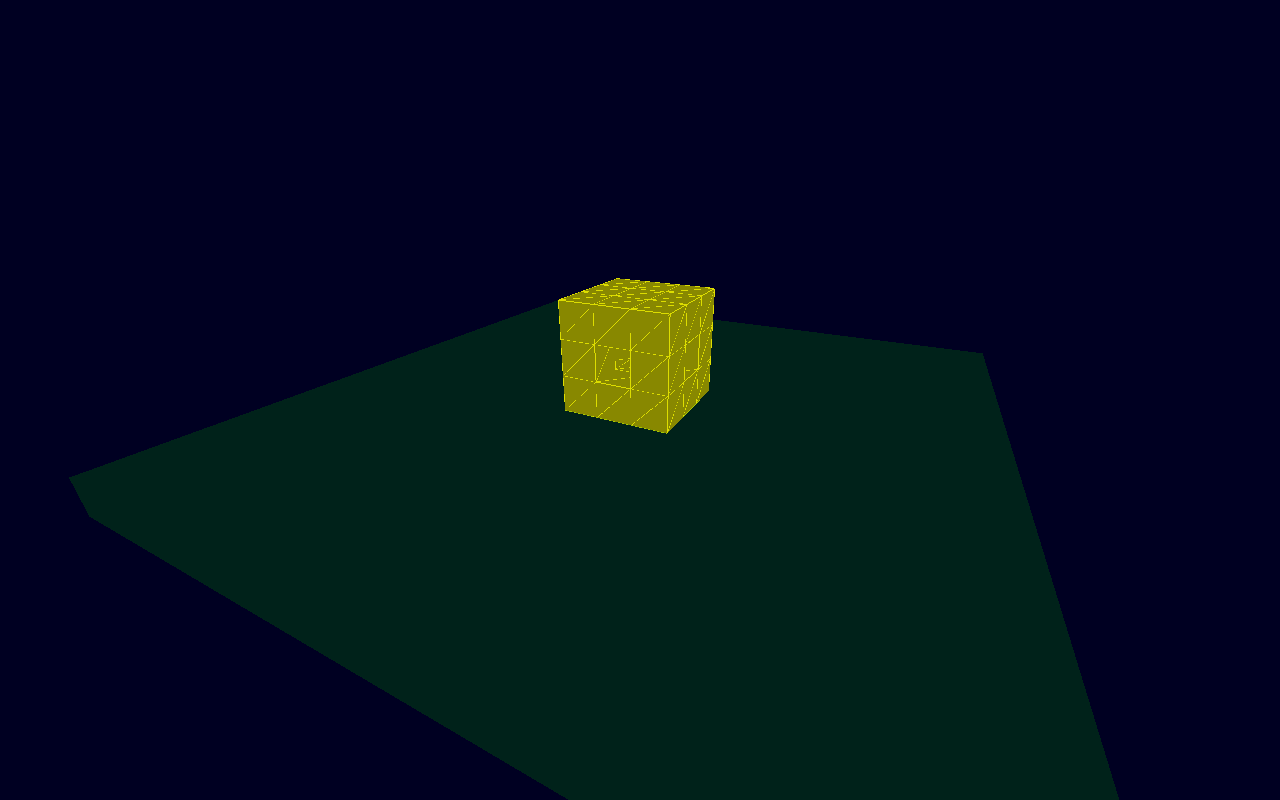
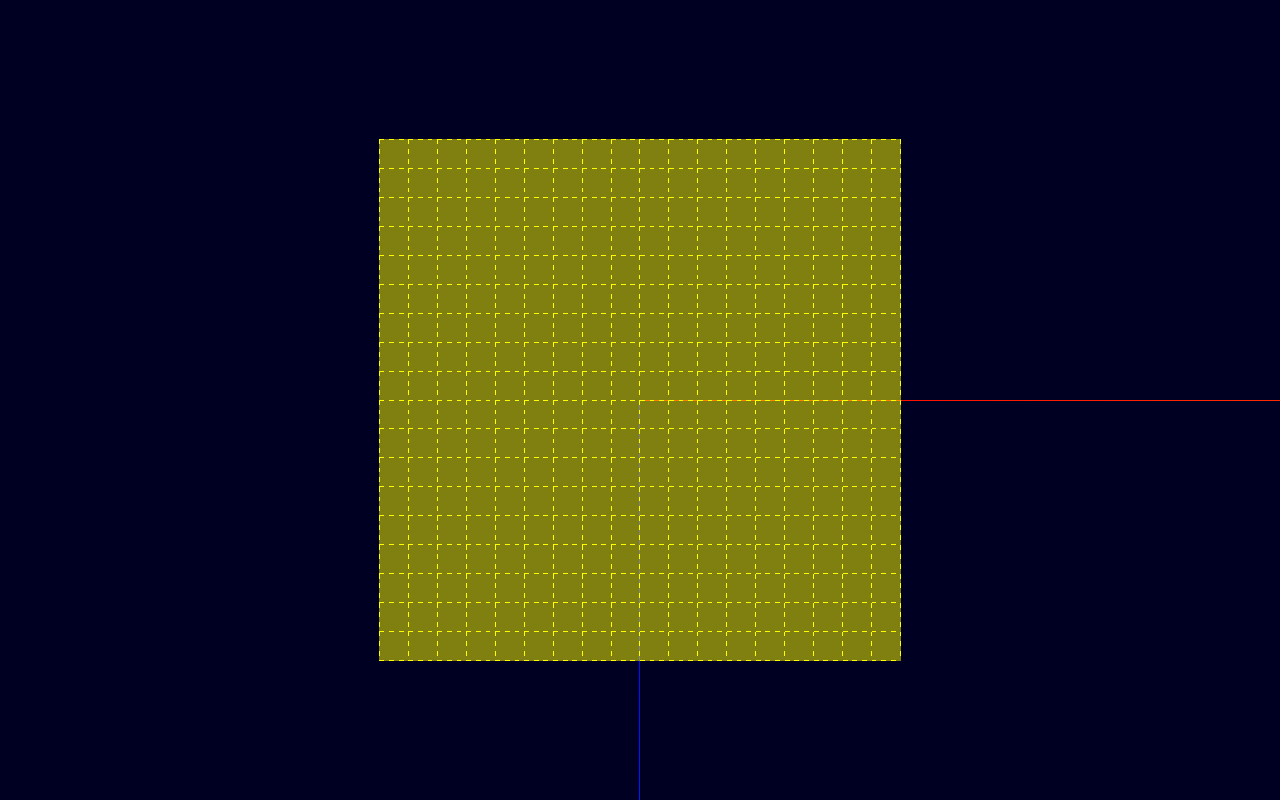
Before and after one commit to WillySu/cubic-city, a plain HTML site: page index.htm in a window 1280 px wide. Drawn offline with nearby package versions, Linux system fonts and the light colour scheme; animation ran at ten frames a second.

Commit message:
Add GridPlane

```diff
--- a/index.htm
+++ b/index.htm
@@ -5,6 +5,7 @@
     <script src="https://cdnjs.cloudflare.com/ajax/libs/three.js/r128/three.min.js"></script>
     <script src="js/libs/three/OrbitControls.js"></script>
     <script src="js/libs/BuildingBlock.js"></script>
+    <script src="js/libs/GridPlane.js"></script>
     <script src="js/index.js"></script>
     <link rel="stylesheet" type="text/css" href="css/index.css">
   </head>
--- a/js/index.js
+++ b/js/index.js
@@ -1,4 +1,4 @@
-const UNIT = 6;
+const UNIT = 12;
 
 const scene = new THREE.Scene();
 scene.background = new THREE.Color(0x000022);
@@ -13,7 +13,8 @@ controls.maxPolarAngle = Math.PI / 2;
 function resize () {
   const { innerWidth, innerHeight } = window
   camera.aspect = innerWidth / innerHeight;
-  camera.position.set(UNIT, UNIT, UNIT * 2);
+  // camera.position.set(UNIT, UNIT * 2, UNIT * 6);
+  camera.position.set(0, UNIT * 9, 0);
   camera.lookAt(0, 0, 0);
   camera.updateProjectionMatrix();
 
@@ -26,15 +27,22 @@ function resize () {
 function init () {
   scene.add(new THREE.AxesHelper(500));
 
-  const geometry = new THREE.BoxGeometry(UNIT * 3, 1, UNIT * 3);
-  const material = new THREE.MeshBasicMaterial({ color: 0x008800, opacity: 0.25, transparent: true });
-  const plane = new THREE.Mesh(geometry, material);
-  plane.position.set(0, -0.5, 0);
-  scene.add(plane);
+  /* const groundGeometry = new THREE.BoxGeometry(UNIT * 3, 1, UNIT * 3);
+  const groundMaterial = new THREE.MeshBasicMaterial({ color: 0x008800, opacity: 0.25, transparent: true });
+  const ground = new THREE.Mesh(groundGeometry, groundMaterial);
+  ground.position.set(0, -0.5, 0);
+  scene.add(ground);
 
   const buildingBlock = getBuildingBlock()
   buildingBlock.position.set(0, 1.5, 0);
-  scene.add(buildingBlock);
+  scene.add(buildingBlock); */
+
+  const gridPlane = getGridPlane({
+    division: 18,
+    gridSize: UNIT / 2,
+    color: 0xffff00,
+  });
+  scene.add(gridPlane);
 
   resize();
   document.body.appendChild(renderer.domElement);
--- /dev/null
+++ b/js/libs/GridPlane.js
@@ -0,0 +1,60 @@
+function getLine ({ vectorPoint1, vectorPoint2, color }) {
+  // const material = new THREE.LineBasicMaterial({ color });
+  const material = new THREE.LineDashedMaterial({ color, dashSize: 1 });
+  const points = [];
+  points.push(vectorPoint1);
+  points.push(vectorPoint2);
+  const geometry = new THREE.BufferGeometry().setFromPoints(points);
+
+  // return new THREE.Line(geometry, material);
+
+  const line = new THREE.Line(geometry, material);
+  line.computeLineDistances();
+
+  return line;
+}
+
+function getDashLinePlane ({ division, gridSize, color }) {
+  const group = new THREE.Object3D();
+  const limit = division * gridSize;
+  for (let i=0; i<=division; i++) {
+    const xz = i * gridSize;
+    const verticalLine = getLine({
+      vectorPoint1: new THREE.Vector3(0, 0, xz),
+      vectorPoint2: new THREE.Vector3(limit, 0, xz),
+      color
+    });
+    group.add(verticalLine);
+    const horizontalLine = getLine({
+      vectorPoint1: new THREE.Vector3(xz, 0, 0),
+      vectorPoint2: new THREE.Vector3(xz, 0, limit),
+      color
+    });
+    group.add(horizontalLine);
+  }
+
+  const halfLimit = limit / 2;
+  group.position.set(-halfLimit, 0, -halfLimit);
+
+  return group;
+}
+
+function getGridPlane({ division, gridSize, color }) {
+  const group = new THREE.Object3D();
+  const limit = division * gridSize;
+  const geometry = new THREE.PlaneGeometry(limit, limit);
+  const material = new THREE.MeshBasicMaterial({
+    color: 0xffff00,
+    side: THREE.DoubleSide,
+    opacity: 0.5,
+    transparent: true
+  });
+  const plane = new THREE.Mesh(geometry, material);
+  plane.rotation.set(Math.PI/2, 0, 0);
+  group.add(plane);
+
+  const dashLinePlane = getDashLinePlane({ division, gridSize, color })
+  group.add(dashLinePlane);
+
+  return group
+}
```
